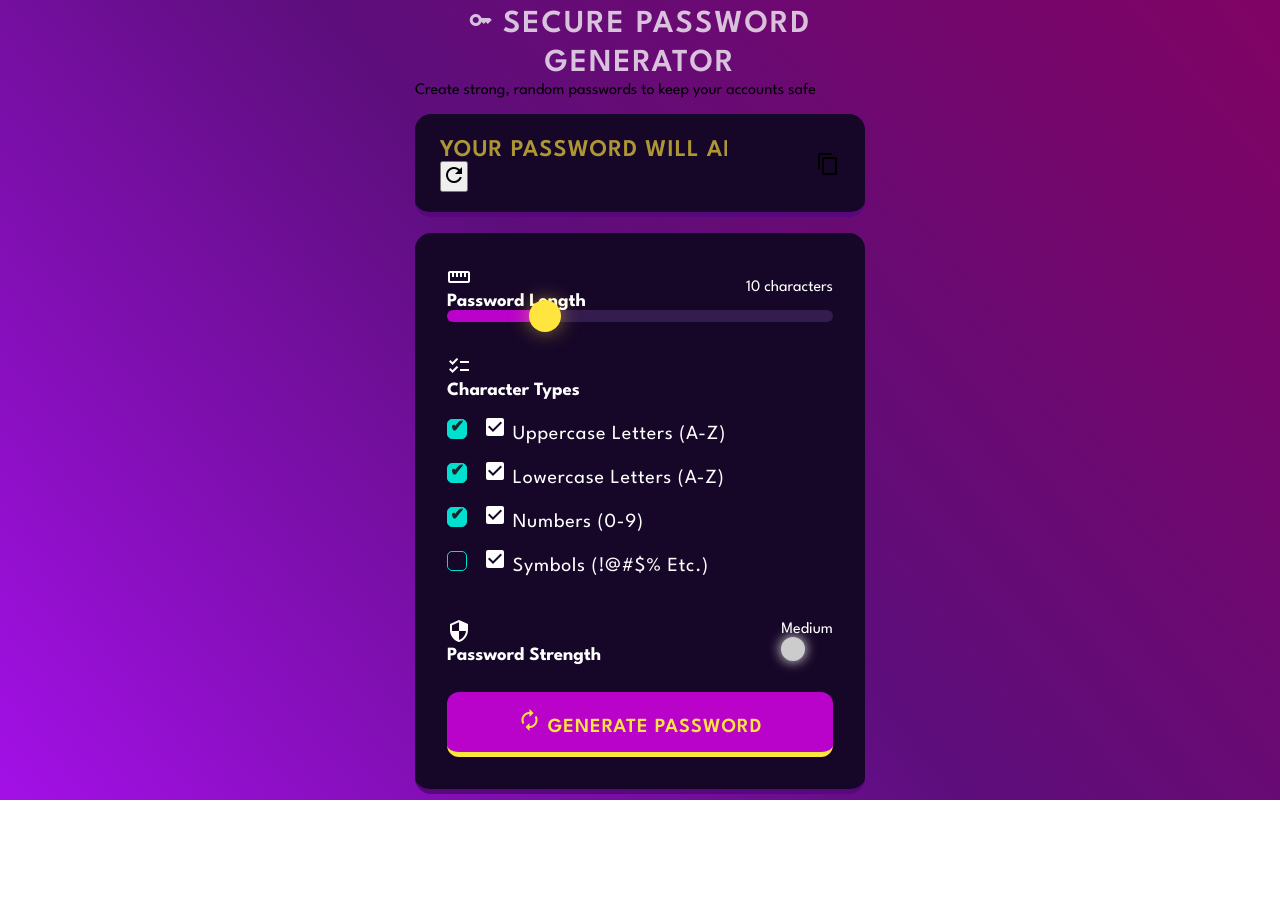
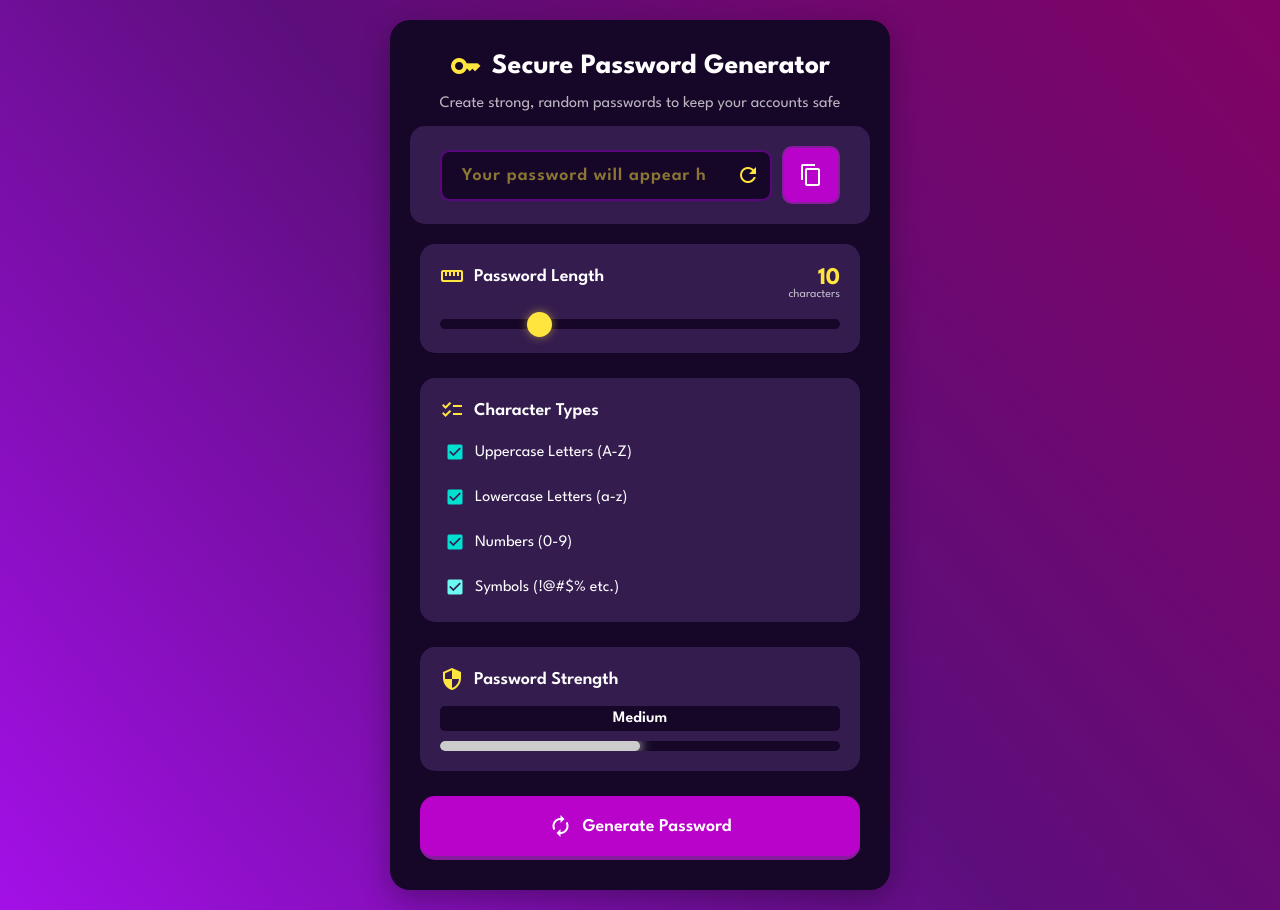
Before and after one commit to Saurabh-Singh02/Password-Generator, a plain HTML site: page index.html in a window 1280 px wide. Before the commit the page ends 800 px from the top, so only its background shows below. Drawn offline with Linux system fonts and the light colour scheme; files that its build step writes are made by us from their sources; files whose address does not match are found by name.

Commit message:
Enhance styles with new color variables and layout updates
Added new color variables for success, warning, and danger states. Updated various CSS rules for layout and styling improvements.

```diff
--- a/css/style.css
+++ b/css/style.css
@@ -9,352 +9,424 @@
     --vb-cyan: hsl(176, 100%, 44%);
     --vb-cyan2: hsl(177, 92%, 70%);
     --dk-text: hsl(198, 20%, 13%);
+    --success: hsl(145, 63%, 42%);
+    --warning: hsl(45, 100%, 51%);
+    --danger: hsl(0, 78%, 62%);
 }
 
-*{
+* {
     margin: 0;
     padding: 0;
     box-sizing: border-box;
     font-family: 'League Spartan', sans-serif;
 }
 
-html{
+html {
     font-size: 62.5%;
 }
 
-body{
+body {
     font-size: 1.6rem;
-}
-
-a{
-    text-decoration: none;
-    color: inherit;
-}
-
-/* wrapper */
-.wrapper{
-    width: 100vw;
+    background: linear-gradient(231deg, rgba(128, 3, 100, 1) 0%,
+                rgba(93, 14, 124, 1) 50%,
+                rgba(163, 16, 231, 1) 100%);
     min-height: 100vh;
     display: flex;
     justify-content: center;
     align-items: center;
-    background: linear-gradient(231deg, rgb(128, 3, 100) 0%,
-     rgb(93, 14, 124) 50%,
-     rgb(163, 16, 231) 100%);
+    padding: 2rem;
 }
 
-.container{
-    width: 90%;
-    max-width: 45rem;
+/* Wrapper and Container */
+.wrapper {
+    width: 100%;
+    max-width: 50rem;
 }
 
-.app-name{
-    font-size: 3.2rem;
-    font-weight: 600;
-    color: var(--pl-white);
-    opacity: 0.75;
-    text-transform: uppercase;
-    letter-spacing: 2px;
-    text-align: center;
-    line-height: 1.2;
+.container {
+    background-color: var(--dk-violet);
+    border-radius: 2rem;
+    box-shadow: 0 10px 30px rgba(0, 0, 0, 0.3);
+    overflow: hidden;
 }
 
-/* display container */
-.display-container{
+/* Header */
+header {
+    padding: 3rem 3rem 1rem;
+    text-align: center;
+}
+
+.app-name {
+    font-size: 2.8rem;
+    font-weight: 700;
+    color: var(--pl-white);
+    display: flex;
+    align-items: center;
+    justify-content: center;
+    gap: 1rem;
+    margin-bottom: 1rem;
+}
+
+.app-name .material-icons {
+    font-size: 3.2rem;
+    color: var(--vb-yellow);
+}
+
+.app-description {
+    font-size: 1.6rem;
+    color: var(--pl-white);
+    opacity: 0.7;
+    line-height: 1.5;
+}
+
+/* Display Container */
+.display-container {
+    padding: 2rem 3rem;
+    background-color: var(--lt-violet);
+    margin: 0 2rem 2rem;
+    border-radius: 1.5rem;
+    display: flex;
+    gap: 1rem;
+    align-items: center;
+}
+
+.password-display-wrapper {
+    flex: 1;
+    display: flex;
+    align-items: center;
+    background: var(--dk-violet);
+    border-radius: 1rem;
+    overflow: hidden;
+    border: 2px solid var(--lt-violet2);
+}
+
+.display {
+    width: 100%;
+    padding: 1.5rem 2rem;
+    font-size: 1.8rem;
+    font-weight: 600;
+    color: var(--vb-yellow);
+    background: transparent;
+    border: none;
+    outline: none;
+    letter-spacing: 1px;
+}
+
+.display::placeholder {
+    color: var(--vb-yellow);
+    opacity: 0.5;
+}
+
+.refresh-btn {
+    background: transparent;
+    border: none;
+    padding: 1rem;
+    cursor: pointer;
+    color: var(--vb-yellow);
+    transition: all 0.2s ease;
+    display: flex;
+    align-items: center;
+    justify-content: center;
+}
+
+.refresh-btn:hover {
+    color: var(--vb-cyan);
+    transform: rotate(90deg);
+}
+
+.copy-btn {
+    background: var(--vb-violet);
+    border: none;
+    border-radius: 1rem;
+    padding: 1.5rem;
+    cursor: pointer;
+    color: var(--pl-white);
+    transition: all 0.2s ease;
+    display: flex;
+    align-items: center;
+    justify-content: center;
+    position: relative;
+    border: 2px solid var(--vb-violet2);
+}
+
+.copy-btn:hover {
+    background: var(--vb-violet2);
+}
+
+.copy-tooltip {
+    position: absolute;
+    top: -4.5rem;
+    left: 50%;
+    transform: translateX(-50%) scale(0);
+    background: var(--vb-violet2);
+    color: var(--vb-yellow);
+    font-size: 1.4rem;
+    padding: 0.8rem 1.5rem;
+    border-radius: 1rem;
+    transition: all 0.3s ease;
+    opacity: 0;
+    white-space: nowrap;
+}
+
+.copy-tooltip.active {
+    opacity: 1;
+    transform: translateX(-50%) scale(1);
+}
+
+/* Input Container */
+.input-container {
+    padding: 0 3rem 3rem;
+    display: flex;
+    flex-direction: column;
+    gap: 2.5rem;
+}
+
+.option-section {
+    background: var(--lt-violet);
+    padding: 2rem;
+    border-radius: 1.5rem;
+}
+
+.option-header {
+    display: flex;
+    align-items: center;
+    gap: 1rem;
+    margin-bottom: 1.5rem;
+}
+
+.option-header h3 {
+    font-size: 1.8rem;
+    color: var(--pl-white);
+    font-weight: 600;
+}
+
+.option-header .material-icons {
+    color: var(--vb-yellow);
+    font-size: 2.4rem;
+}
+
+/* Length Container */
+.length-container {
     display: flex;
     justify-content: space-between;
     align-items: center;
-    background-color: var(--dk-violet);
-    padding: 2.5rem 2.5rem 2rem;
-    border-radius: 1.6rem;
-    border-bottom: 0.5rem solid var(--lt-violet2);
-    margin: 1.6rem 0;
+    margin-bottom: 1.5rem;
 }
 
-input.display{
-    width: 100%;
-    font-size: 2.4rem;
-    font-weight: 600;
-    color: var(--vb-yellow);
-    background: transparent;
-    /* line-height: 3rem; */
-    letter-spacing: 1px;
-    border: none;
-    outline: none;
+.length-value {
+    display: flex;
+    flex-direction: column;
+    align-items: flex-end;
 }
 
-input.display::placeholder{
+.length-value span:first-child {
+    font-size: 2.4rem;
+    font-weight: 700;
     color: var(--vb-yellow);
-    text-transform: uppercase;
-    opacity: 0.65;
 }
 
-button.copy-btn{
-    border: none;
+.characters {
+    font-size: 1.2rem;
+    color: var(--pl-white);
+    opacity: 0.7;
+}
+
+/* Slider */
+.slider {
+    appearance: none;
+    width: 100%;
+    height: 1rem;
+    border-radius: 1rem;
+    background: var(--dk-violet);
     outline: none;
-    background: transparent;
-    /* all: unset; */
     cursor: pointer;
     position: relative;
 }
 
-button.copy-btn .copy-img{
-    width: 2.4rem;
-    height: 2.4rem;
-    color: white;
+.slider::-webkit-slider-thumb {
+    appearance: none;
+    width: 2.5rem;
+    height: 2.5rem;
+    border-radius: 50%;
+    background: var(--vb-yellow);
+    cursor: pointer;
+    box-shadow: 0 0 10px rgba(255, 229, 61, 0.5);
+    transition: all 0.2s ease;
 }
 
-button.copy-btn .copy-tooltip{
-    position: absolute;
-    top: -3.7rem;
-    left: -3rem;
-    color: var(--vb-yellow);
-    background-color: var(--vb-violet2);
-    font-size: 2rem;
-    padding: 0.5rem 1rem;
-    border-radius: 1.6rem;
-    transform-origin: bottom;
-    transition: all 250ms ease-in-out;
-    opacity: 0;
-    transform: scale(0);
+.slider::-webkit-slider-thumb:hover {
+    background: var(--vb-cyan);
+    box-shadow: 0 0 15px rgba(255, 229, 61, 0.8);
 }
 
-button.copy-btn .copy-tooltip.active{
-    opacity: 1;
-    transform: scale(1);
+.slider::-moz-range-thumb {
+    width: 2.5rem;
+    height: 2.5rem;
+    border-radius: 50%;
+    background: var(--vb-yellow);
+    cursor: pointer;
+    border: none;
+    box-shadow: 0 0 10px rgba(255, 229, 61, 0.5);
+    transition: all 0.2s ease;
 }
 
-/* input container */
-.input-container{
-    padding: 3.2rem;
-    color: var(--pl-white);
-    background-color: var(--dk-violet);
-    border-bottom: 0.5rem solid var(--lt-violet2);
-    border-radius: 1.6rem;
+.slider::-moz-range-thumb:hover {
+    background: var(--vb-cyan);
+    box-shadow: 0 0 15px rgba(255, 229, 61, 0.8);
+}
+
+/* Checkboxes */
+.checkbox-wrapper {
     display: flex;
     flex-direction: column;
-    gap: 2.8rem;
+    gap: 1.5rem;
 }
 
-/* length container */
-.length-container{
+.checkbox-container {
     display: flex;
-    justify-content: space-between;
     align-items: center;
 }
 
-.length-container p:first-child{
-    font-size: 2.4rem;
+.checkbox-container input[type="checkbox"] {
+    display: none;
 }
 
-.length-container p:last-child{
-    font-size: 2.4rem;
-    font-weight: 600;
-    color: var(--vb-yellow);
+.checkbox-container label {
+    display: flex;
+    align-items: center;
+    gap: 1rem;
+    font-size: 1.6rem;
+    color: var(--pl-white);
+    cursor: pointer;
+    transition: all 0.2s ease;
+    padding: 0.5rem;
+    border-radius: 0.5rem;
 }
 
-/* slider */
-.slider{
-    appearance: none;
-    width: 100%;
-    height: 1.2rem;
-    border-radius: 1.6rem;
-    border: none;
-    outline: none;
-    cursor: pointer;
-    background: var(--lt-violet);
-    background-image: linear-gradient(var(--vb-violet), var(--vb-violet));
-    background-repeat: no-repeat;
-    /* background-size: 50%; */
-    position: relative;
-    z-index: 1;
+.checkbox-container label:hover {
+    background: rgba(255, 255, 255, 0.1);
 }
 
-/*
-.slider:focus{
-    outline: 0.3rem solid var(--vb-yellow);
-    border: 0.3rem solid var(--vb-yellow);
-} */
-
-.slider::-webkit-slider-thumb{
-    appearance: none;
-    width: 3.2rem;
-    height: 3.2rem;
-    border-radius: 50%;
-    background: var(--vb-yellow);
-    cursor: pointer;
-    /* margin-top: -3px; */
-    /*You need to specify a margin in Chrome, but in Firefox and IE it is automatic */
-    box-shadow: 0px 0px 20px 0px rgba(255, 229, 61, 0.50);
-    transition: all 100ms ease-in;
-    position: relative;
-    z-index: 10;
+.checkbox-container .material-icons {
+    font-size: 2rem;
+    color: var(--vb-cyan2);
 }
 
-.slider::-webkit-slider-thumb:hover {
-    outline: 2px solid var(--vb-yellow);
-    background-color: var(--dk-violet);
-    box-shadow: 0px 0px 25px 2px rgba(255, 229, 61, 0.80);
+.checkbox-container input[type="checkbox"]:checked + label .material-icons {
+    color: var(--vb-cyan);
 }
 
-.slider::-moz-range-thumb {
-    appearance: none;
-    width: 3.2rem;
-    height: 3.2rem;
-    border-radius: 50%;
-    background: var(--vb-yellow);
-    cursor: pointer;
-    /* margin-top: -3px; */
-    /*You need to specify a margin in Chrome, but in Firefox and IE it is automatic */
-    box-shadow: 0px 0px 20px 0px rgba(255, 229, 61, 0.50);
-    transition: all 100ms ease-in;
-    position: relative;
-    z-index: 10;
+/* Strength Container */
+.strength-display {
+    display: flex;
+    flex-direction: column;
+    gap: 1rem;
 }
 
-.slider::-moz-range-thumb:hover {
-    outline: 2px solid var(--vb-yellow);
-    background-color: var(--dk-violet);
-    box-shadow: 0px 0px 25px 2px rgba(255, 229, 61, 0.80);
+.strength-text {
+    font-size: 1.6rem;
+    font-weight: 600;
+    text-align: center;
+    padding: 0.5rem 1rem;
+    border-radius: 0.5rem;
+    background: var(--dk-violet);
+    color: var(--pl-white);
 }
 
-/* checkboxes */
-.checkbox-container{
-    display: flex;
-    align-items: center;
-    column-gap: 1.6rem;
-    margin: 1.6rem 0;
-}
-
-.checkbox-container input[type="checkbox"]{
-    appearance: none;
-    width: 2rem;
-    height: 2rem;
-    border: 0.1rem solid var(--vb-cyan);
-    border-radius: 0.5rem;
-    cursor: pointer;
+.strength-bar {
+    height: 1rem;
+    background: var(--dk-violet);
+    border-radius: 1rem;
+    overflow: hidden;
     position: relative;
 }
 
-.checkbox-container input[type="checkbox"]:checked{
-    background-color: var(--vb-cyan);
+.indicator {
+    height: 100%;
+    width: 50%;
+    border-radius: 1rem;
+    transition: all 0.3s ease;
 }
 
-/* tick symbol */
-.checkbox-container input[type="checkbox"]:checked::before{
-    /* \2713 */
-    content: '✔';
-    position: absolute;
-    top: -0.35rem;
-    left: 50%;
-    transform: translateX(-50%);
-    color: var(--dk-text);
-    font-size: 1.7rem;
+/* Generate Button */
+.generate-btn {
+    width: 100%;
+    padding: 1.8rem;
+    font-size: 1.8rem;
     font-weight: 600;
+    background: var(--vb-violet);
+    color: var(--pl-white);
+    border: none;
+    border-radius: 1.5rem;
+    cursor: pointer;
+    transition: all 0.3s ease;
+    display: flex;
+    align-items: center;
+    justify-content: center;
+    gap: 1rem;
+    border-bottom: 0.4rem solid var(--vb-violet2);
 }
 
-.checkbox-container label{
-    font-size: 2rem;
-    text-transform: capitalize;
-    letter-spacing: 0.75px;
+.generate-btn:hover {
+    background: var(--vb-violet2);
+    transform: translateY(-2px);
 }
 
-/* strength container */
-.strength-container{
-    display: flex;
-    justify-content: space-between;
-    align-items: center;
+.generate-btn:active {
+    transform: translateY(1px);
+    border-bottom-width: 0.2rem;
 }
 
-.strength-container p{
-    font-size: 2.4rem;
+/* Media Queries */
+@media (max-width: 480px) {
+    body {
+        padding: 1rem;
+    }
+
+    .app-name {
+        font-size: 2.4rem;
+    }
+
+    .display-container {
+        flex-direction: column;
+        gap: 1.5rem;
+    }
+
+    .password-display-wrapper {
+        width: 100%;
+    }
+
+    .copy-btn {
+        width: 100%;
+    }
+
+    .input-container {
+        padding: 0 2rem 2rem;
+    }
+
+    .option-section {
+        padding: 1.5rem;
+    }
 }
 
-.strength-container .indicator{
-    width: 2.4rem;
-    height: 2.4rem;
-    border-radius: 50%;
-    transition: all 250ms ease-in-out;
-}
-
-/* generate button */
-#generateButton{
-    width: 100%;
-    font-size: 2rem;
-    font-weight: 600;
-    padding: 1.6rem 0;
-    border: none;
-    border-radius: 1.2rem;
-    border-bottom: 0.5rem solid var(--vb-yellow);
-    color: var(--vb-yellow);
-    background-color: var(--vb-violet);
-    text-transform: uppercase;
-    letter-spacing: 0.1rem;
-}
-
-
-/* media queries */
-@media (max-width: 450px){
-    .app-name{
-        font-size: 2.5rem;
-    }
-
-    .display-container{
-        padding: 2rem 2.5rem 1.5rem;
-    }
-
-    input.display{
+@media (max-width: 350px) {
+    .app-name {
         font-size: 2rem;
     }
 
-    .slider::-webkit-slider-thumb{
-        width: 2.7rem;
-        height: 2.7rem;
+    .display {
+        font-size: 1.6rem;
     }
 
-    .slider::-moz-range-thumb {
-        width: 2.7rem;
-        height: 2.7rem;
+    .option-header h3 {
+        font-size: 1.6rem;
     }
 
-    .slider::-webkit-slider-thumb:hover {
-        box-shadow: 0px 0px 10px 4px rgba(255, 229, 61, 0.80);
+    .checkbox-container label {
+        font-size: 1.4rem;
     }
 
-    .slider::-moz-range-thumb:hover {
-        box-shadow: 0px 0px 10px 4px rgba(255, 229, 61, 0.80);
-    }
-}
-
-@media (max-width: 390px){
-    .display-container{
-        padding-left: 2rem;
-        padding-right: 2rem;
-    }
-
-    .input-container{
-        padding-left: 2rem;
-        padding-right: 2rem;
-    }
-
-    input.display{
+    .generate-btn {
         font-size: 1.6rem;
     }
 }
-
-@media (max-width: 350px){
-    .app-name{
-        font-size: 2rem;
-    }
-    .checkbox-container label {
-        font-size: 1.7rem;
-    }
-
-    input.display{
-        font-size: 1.4rem;
-    }
-
-    #generateButton {
-        font-size: 1.7rem;
-    }
-}
```
